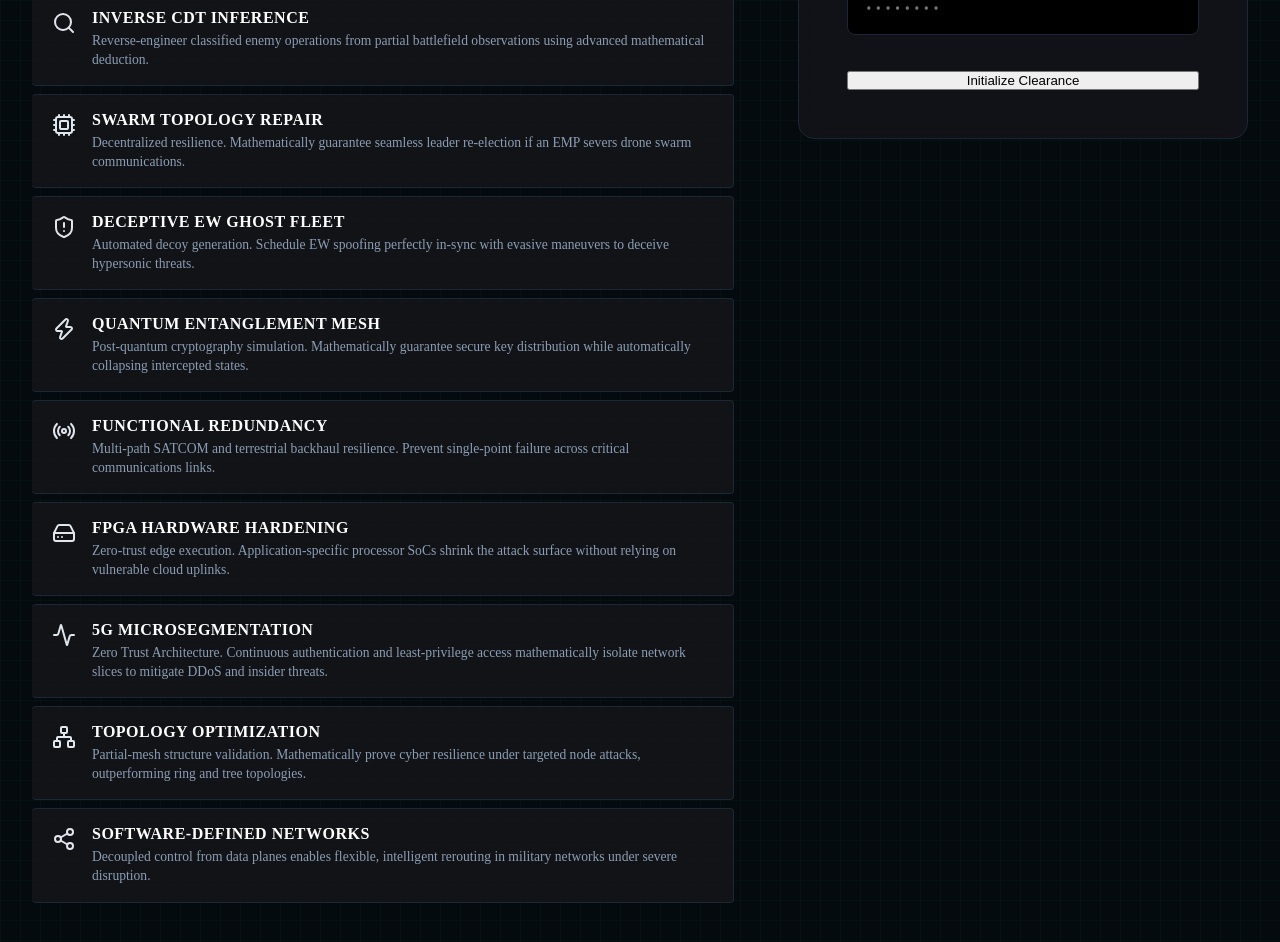
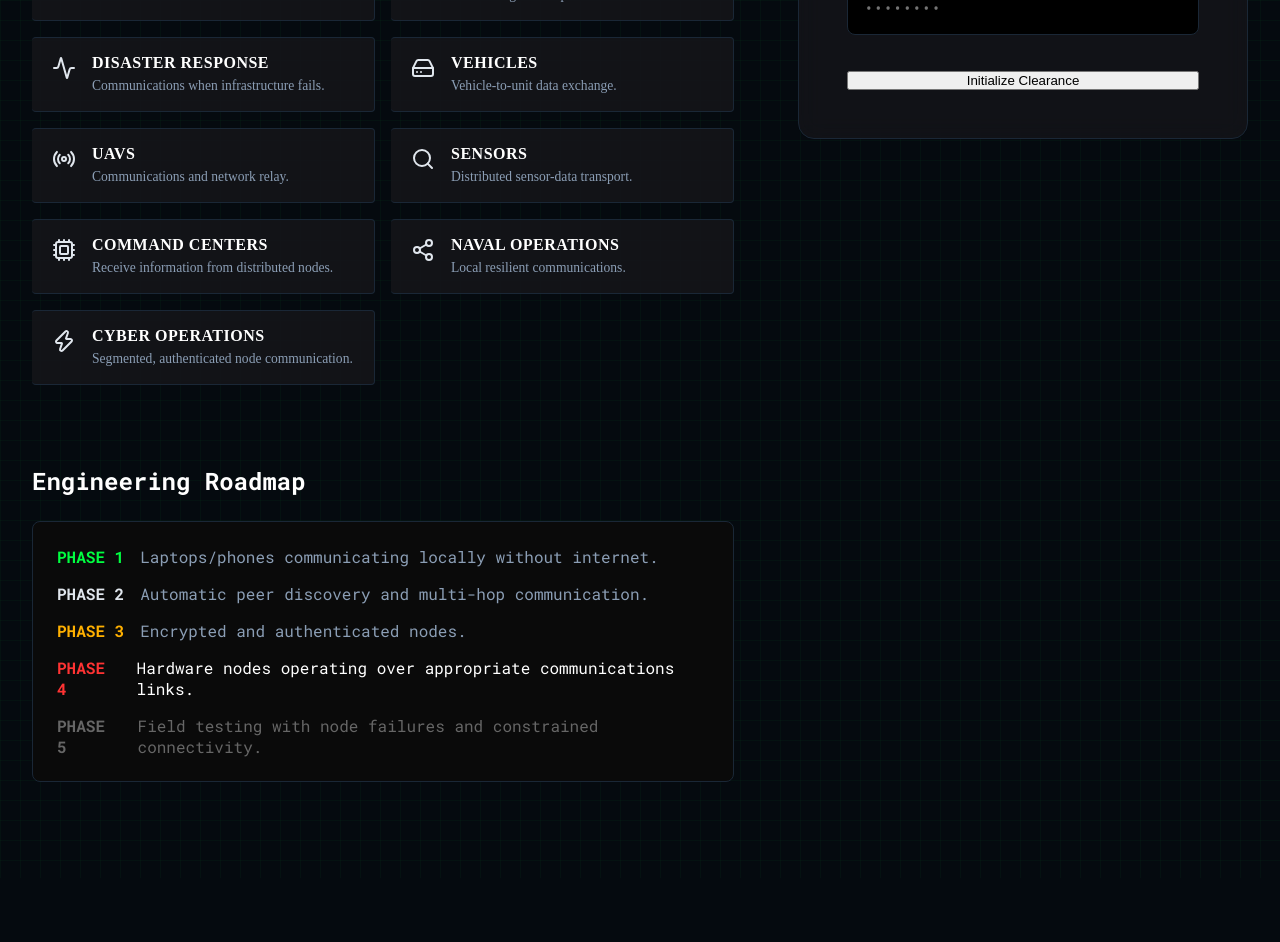
Before and after one commit to bhuvanjakkula/nullmesh-defense, a React (Vite) app in the folder frontend/: page / in a window 1280 px wide. Shown: the part 620-1562 px from the top of the page. After the commit the page ends 1498 px from the top, so only its background shows below. Built offline with nearby package versions, Linux system fonts and the light colour scheme.

Commit message:
feat: Upgrade positioning use-cases roadmap and topology

```diff
--- a/frontend/src/App.tsx
+++ b/frontend/src/App.tsx
@@ -255,84 +255,62 @@ function App() {
                 for Modern Warfare.
               </h1>
               <p className="hero-subtitle stylistic-subtitle">
-                <strong style={{color: 'var(--accent-cyan)'}}>NULLMESH v2</strong> provides mathematical certainty for multi-domain operations. We guarantee secure, offline-capable, and resilient military communications that automatically reroute under severe electronic warfare and physical degradation.
+                <strong style={{color: 'var(--accent-cyan)'}}>NullMesh</strong> is a resilient communications and networking layer designed to maintain trusted information exchange among distributed defense nodes when conventional communications infrastructure is unavailable, degraded, or disconnected.
               </p>
             </section>
 
 
 
-            <section className="features-section" style={{padding: '0'}}>
-              <div className="features-grid">
+            <section className="defense-applications" style={{marginBottom: '3rem'}}>
+              <h2 style={{color: 'white', marginBottom: '1.5rem'}}>Strongest Defense Use Cases</h2>
+              <div className="usecase-grid" style={{display: 'grid', gridTemplateColumns: 'repeat(auto-fill, minmax(250px, 1fr))', gap: '1rem'}}>
+                <div className="feature-card">
+                  <ShieldAlert className="feature-icon" size={24} />
+                  <div><h3 className="feature-title">Soldiers</h3><p className="feature-desc">Secure local/team communications.</p></div>
+                </div>
+                <div className="feature-card">
+                  <Network className="feature-icon" size={24} />
+                  <div><h3 className="feature-title">Border Posts</h3><p className="feature-desc">Networking remote positions.</p></div>
+                </div>
+                <div className="feature-card">
+                  <Activity className="feature-icon" size={24} />
+                  <div><h3 className="feature-title">Disaster Response</h3><p className="feature-desc">Communications when infrastructure fails.</p></div>
+                </div>
+                <div className="feature-card">
+                  <HardDrive className="feature-icon" size={24} />
+                  <div><h3 className="feature-title">Vehicles</h3><p className="feature-desc">Vehicle-to-unit data exchange.</p></div>
+                </div>
                 <div className="feature-card">
                   <Radio className="feature-icon" size={24} />
-                  <div>
-                    <h3 className="feature-title">Temporal Kill Web</h3>
-                    <p className="feature-desc">JADC2 synchronization guaranteed across Space, Cyber, and Sea domains. Ensures sequential dependency across all joint operations.</p>
-                  </div>
+                  <div><h3 className="feature-title">UAVs</h3><p className="feature-desc">Communications and network relay.</p></div>
                 </div>
                 <div className="feature-card">
                   <Search className="feature-icon" size={24} />
-                  <div>
-                    <h3 className="feature-title">Inverse CDT Inference</h3>
-                    <p className="feature-desc">Reverse-engineer classified enemy operations from partial battlefield observations using advanced mathematical deduction.</p>
-                  </div>
+                  <div><h3 className="feature-title">Sensors</h3><p className="feature-desc">Distributed sensor-data transport.</p></div>
                 </div>
                 <div className="feature-card">
                   <Cpu className="feature-icon" size={24} />
-                  <div>
-                    <h3 className="feature-title">Swarm Topology Repair</h3>
-                    <p className="feature-desc">Decentralized resilience. Mathematically guarantee seamless leader re-election if an EMP severs drone swarm communications.</p>
-                  </div>
+                  <div><h3 className="feature-title">Command Centers</h3><p className="feature-desc">Receive information from distributed nodes.</p></div>
                 </div>
                 <div className="feature-card">
-                  <ShieldAlert className="feature-icon" size={24} />
-                  <div>
-                    <h3 className="feature-title">Deceptive EW Ghost Fleet</h3>
-                    <p className="feature-desc">Automated decoy generation. Schedule EW spoofing perfectly in-sync with evasive maneuvers to deceive hypersonic threats.</p>
-                  </div>
+                  <Share2 className="feature-icon" size={24} />
+                  <div><h3 className="feature-title">Naval Operations</h3><p className="feature-desc">Local resilient communications.</p></div>
                 </div>
                 <div className="feature-card">
                   <Zap className="feature-icon" size={24} />
-                  <div>
-                    <h3 className="feature-title">Quantum Entanglement Mesh</h3>
-                    <p className="feature-desc">Post-quantum cryptography simulation. Mathematically guarantee secure key distribution while automatically collapsing intercepted states.</p>
-                  </div>
+                  <div><h3 className="feature-title">Cyber Operations</h3><p className="feature-desc">Segmented, authenticated node communication.</p></div>
                 </div>
-                <div className="feature-card">
-                  <Radio className="feature-icon" size={24} />
-                  <div>
-                    <h3 className="feature-title">Functional Redundancy</h3>
-                    <p className="feature-desc">Multi-path SATCOM and terrestrial backhaul resilience. Prevent single-point failure across critical communications links.</p>
-                  </div>
-                </div>
-                <div className="feature-card">
-                  <HardDrive className="feature-icon" size={24} />
-                  <div>
-                    <h3 className="feature-title">FPGA Hardware Hardening</h3>
-                    <p className="feature-desc">Zero-trust edge execution. Application-specific processor SoCs shrink the attack surface without relying on vulnerable cloud uplinks.</p>
-                  </div>
-                </div>
-                <div className="feature-card">
-                  <Activity className="feature-icon" size={24} />
-                  <div>
-                    <h3 className="feature-title">5G Microsegmentation</h3>
-                    <p className="feature-desc">Zero Trust Architecture. Continuous authentication and least-privilege access mathematically isolate network slices to mitigate DDoS and insider threats.</p>
-                  </div>
-                </div>
-                <div className="feature-card">
-                  <Network className="feature-icon" size={24} />
-                  <div>
-                    <h3 className="feature-title">Topology Optimization</h3>
-                    <p className="feature-desc">Partial-mesh structure validation. Mathematically prove cyber resilience under targeted node attacks, outperforming ring and tree topologies.</p>
-                  </div>
-                </div>
-                <div className="feature-card">
-                  <Share2 className="feature-icon" size={24} />
-                  <div>
-                    <h3 className="feature-title">Software-Defined Networks</h3>
-                    <p className="feature-desc">Decoupled control from data planes enables flexible, intelligent rerouting in military networks under severe disruption.</p>
-                  </div>
-                </div>
+              </div>
+            </section>
+
+            <section className="roadmap-section" style={{marginBottom: '2rem'}}>
+              <h2 style={{color: 'white', marginBottom: '1.5rem'}}>Engineering Roadmap</h2>
+              <div style={{display: 'flex', flexDirection: 'column', gap: '1rem', background: '#0a0a0a', padding: '1.5rem', borderRadius: '8px', border: '1px solid var(--border-color)'}}>
+                <div style={{display: 'flex', gap: '1rem', alignItems: 'center'}}><span style={{color: 'var(--accent-green)', fontWeight: 'bold'}}>PHASE 1</span> <span style={{color: 'var(--text-muted)'}}>Laptops/phones communicating locally without internet.</span></div>
+                <div style={{display: 'flex', gap: '1rem', alignItems: 'center'}}><span style={{color: 'var(--accent-cyan)', fontWeight: 'bold'}}>PHASE 2</span> <span style={{color: 'var(--text-muted)'}}>Automatic peer discovery and multi-hop communication.</span></div>
+                <div style={{display: 'flex', gap: '1rem', alignItems: 'center'}}><span style={{color: 'var(--accent-amber)', fontWeight: 'bold'}}>PHASE 3</span> <span style={{color: 'var(--text-muted)'}}>Encrypted and authenticated nodes.</span></div>
+                <div style={{display: 'flex', gap: '1rem', alignItems: 'center'}}><span style={{color: 'var(--accent-red)', fontWeight: 'bold'}}>PHASE 4</span> <span style={{color: 'white'}}>Hardware nodes operating over appropriate communications links.</span></div>
+                <div style={{display: 'flex', gap: '1rem', alignItems: 'center'}}><span style={{color: '#666', fontWeight: 'bold'}}>PHASE 5</span> <span style={{color: '#666'}}>Field testing with node failures and constrained connectivity.</span></div>
               </div>
             </section>
           </div>
@@ -514,34 +492,52 @@ function App() {
 
                 <div className="panel mt-4" style={{border: '1px solid var(--border-color)', position: 'relative'}}>
                   <h2 style={{fontSize: '0.85rem', color: 'var(--text-muted)', letterSpacing: '1px', marginBottom: '1.5rem'}}>LIVE NETWORK TOPOLOGY MAP</h2>
-                  <div className="architecture-diagram" style={{margin: '0'}}>
-                    <div className="arch-node" style={{width: '120px', padding: '0.75rem'}}>
-                      <ShieldAlert className="arch-node-icon" size={24} />
-                      <div className="arch-node-title" style={{fontSize: '0.7rem'}}>Command Center</div>
+                  <div className="architecture-diagram" style={{margin: '0', display: 'flex', justifyContent: 'space-between', alignItems: 'center', position: 'relative', height: '220px', background: '#050505', borderRadius: '8px', overflow: 'hidden'}}>
+                    {/* SVG Links */}
+                    <svg style={{position: 'absolute', top: 0, left: 0, width: '100%', height: '100%', zIndex: 1, pointerEvents: 'none'}}>
+                      {/* CMD to A */}
+                      <line x1="12%" y1="50%" x2="28%" y2="50%" className="arch-link-path" stroke="var(--accent-green)" strokeWidth="2" />
+                      {/* A to B (Primary) */}
+                      <line x1="28%" y1="50%" x2="50%" y2="25%" className={`arch-link-path ${nodesDisrupted ? 'disrupted' : ''}`} stroke={nodesDisrupted ? "var(--accent-red)" : "var(--accent-green)"} strokeWidth={nodesDisrupted ? "1" : "2"} />
+                      {/* A to D (Backup) */}
+                      <line x1="28%" y1="50%" x2="50%" y2="75%" className={`arch-link-path ${testActive && nodesDisrupted ? 'rerouted' : ''}`} stroke={testActive && nodesDisrupted ? "var(--accent-cyan)" : "#222"} strokeWidth="2" style={{animation: testActive && nodesDisrupted ? 'march 1s linear infinite' : 'none', strokeDasharray: testActive && nodesDisrupted ? '5,5' : 'none'}} />
+                      {/* B to C (Primary) */}
+                      <line x1="50%" y1="25%" x2="72%" y2="50%" className={`arch-link-path ${nodesDisrupted ? 'disrupted' : ''}`} stroke={nodesDisrupted ? "var(--accent-red)" : "var(--accent-green)"} strokeWidth={nodesDisrupted ? "1" : "2"} />
+                      {/* D to C (Backup) */}
+                      <line x1="50%" y1="75%" x2="72%" y2="50%" className={`arch-link-path ${testActive && nodesDisrupted ? 'rerouted' : ''}`} stroke={testActive && nodesDisrupted ? "var(--accent-cyan)" : "#222"} strokeWidth="2" style={{animation: testActive && nodesDisrupted ? 'march 1s linear infinite' : 'none', strokeDasharray: testActive && nodesDisrupted ? '5,5' : 'none'}} />
+                      {/* C to Recon */}
+                      <line x1="72%" y1="50%" x2="88%" y2="50%" className="arch-link-path" stroke="var(--accent-green)" strokeWidth="2" />
+                    </svg>
+
+                    {/* Nodes */}
+                    <div className="arch-node" style={{position: 'absolute', left: '12%', top: '50%', transform: 'translate(-50%, -50%)', zIndex: 2, padding: '0.6rem', width: '80px', background: '#000', border: '1px solid var(--accent-green)'}}>
+                      <ShieldAlert size={20} color="var(--accent-green)" />
+                      <div style={{fontSize: '0.6rem', color: 'white', marginTop: '4px'}}>Command</div>
                     </div>
 
-                    <div className="arch-links-container" style={{left: '120px', right: '120px'}}>
-                      <svg className="arch-link-svg" preserveAspectRatio="none" style={{width: '100%', height: '100%'}}>
-                        <path d="M 0 50 Q 150 10 300 50" className={`arch-link-path ${nodesDisrupted ? 'disrupted' : ''}`} />
-                        <path d="M 0 50 L 300 50" className={`arch-link-path ${nodesDisrupted ? 'disrupted' : ''}`} />
-                        <path d="M 0 50 Q 150 120 300 50" className={`arch-link-path ${nodesDisrupted ? 'rerouted' : ''}`} style={{display: testActive ? 'block' : 'none'}} />
-                      </svg>
+                    <div className="arch-node" style={{position: 'absolute', left: '28%', top: '50%', transform: 'translate(-50%, -50%)', zIndex: 2, padding: '0.5rem', width: '60px', background: '#000', border: '1px solid var(--accent-green)'}}>
+                      <Network size={16} color="var(--accent-green)" />
+                      <div style={{fontSize: '0.6rem', color: 'white', marginTop: '4px'}}>Node A</div>
                     </div>
 
-                    <div style={{display: 'flex', flexDirection: 'column', gap: '1rem', zIndex: 2}}>
-                      <div className={`arch-node ${nodesDisrupted ? 'disrupted' : ''}`} style={{padding: '0.5rem', width: '80px'}}>
-                        <Network className="arch-node-icon" size={20} />
-                        <div className="arch-node-title" style={{fontSize: '0.55rem'}}>Alpha Mesh</div>
-                      </div>
-                      <div className={`arch-node ${nodesDisrupted ? 'disrupted' : ''}`} style={{padding: '0.5rem', width: '80px'}}>
-                        <Network className="arch-node-icon" size={20} />
-                        <div className="arch-node-title" style={{fontSize: '0.55rem'}}>Bravo Mesh</div>
-                      </div>
+                    <div className={`arch-node ${nodesDisrupted ? 'disrupted' : ''}`} style={{position: 'absolute', left: '50%', top: '25%', transform: 'translate(-50%, -50%)', zIndex: 2, padding: '0.5rem', width: '80px', background: '#000', border: `1px solid ${nodesDisrupted ? 'var(--accent-red)' : 'var(--accent-green)'}`}}>
+                      <Activity size={16} color={nodesDisrupted ? "var(--accent-red)" : "var(--accent-green)"} />
+                      <div style={{fontSize: '0.6rem', color: 'white', marginTop: '4px'}}>{nodesDisrupted ? 'Node B (Lost)' : 'Node B (Relay)'}</div>
                     </div>
 
-                    <div className="arch-node" style={{width: '120px', padding: '0.75rem'}}>
-                      <Radio className="arch-node-icon" size={24} />
-                      <div className="arch-node-title" style={{fontSize: '0.7rem'}}>Tactical Edge</div>
+                    <div className={`arch-node ${testActive && nodesDisrupted ? 'active-relay' : ''}`} style={{position: 'absolute', left: '50%', top: '75%', transform: 'translate(-50%, -50%)', zIndex: 2, padding: '0.5rem', width: '80px', background: '#000', opacity: testActive && nodesDisrupted ? 1 : 0.5, border: `1px solid ${testActive && nodesDisrupted ? 'var(--accent-cyan)' : '#333'}`}}>
+                      <Radio size={16} color={testActive && nodesDisrupted ? "var(--accent-cyan)" : "#666"} />
+                      <div style={{fontSize: '0.6rem', color: 'white', marginTop: '4px'}}>Node D (Backup)</div>
+                    </div>
+
+                    <div className="arch-node" style={{position: 'absolute', left: '72%', top: '50%', transform: 'translate(-50%, -50%)', zIndex: 2, padding: '0.5rem', width: '60px', background: '#000', border: '1px solid var(--accent-green)'}}>
+                      <Network size={16} color="var(--accent-green)" />
+                      <div style={{fontSize: '0.6rem', color: 'white', marginTop: '4px'}}>Node C</div>
+                    </div>
+
+                    <div className="arch-node" style={{position: 'absolute', left: '88%', top: '50%', transform: 'translate(-50%, -50%)', zIndex: 2, padding: '0.6rem', width: '80px', background: '#000', border: '1px solid var(--accent-green)'}}>
+                      <Search size={20} color="var(--accent-green)" />
+                      <div style={{fontSize: '0.6rem', color: 'white', marginTop: '4px'}}>Recon Unit</div>
                     </div>
                   </div>
 
```
